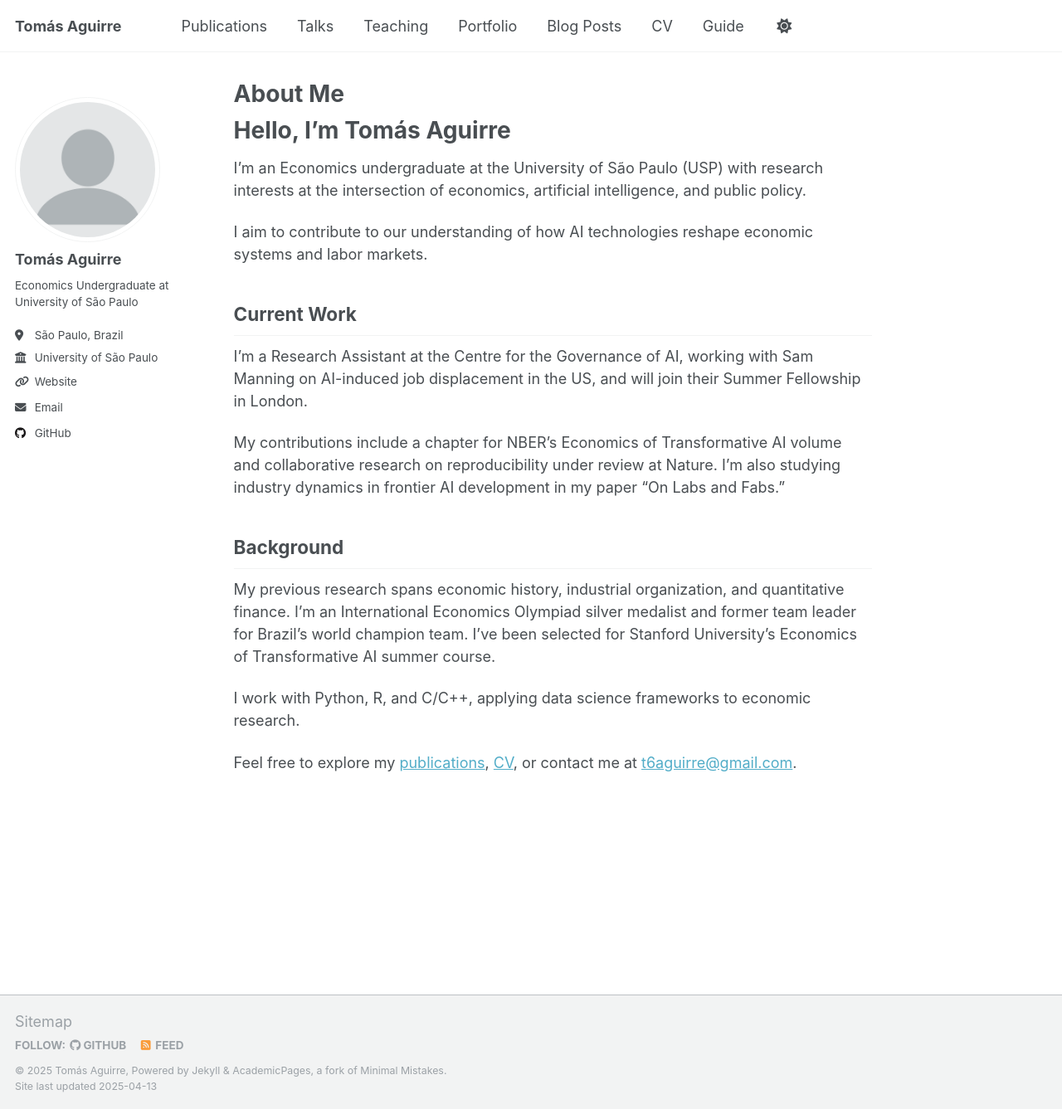
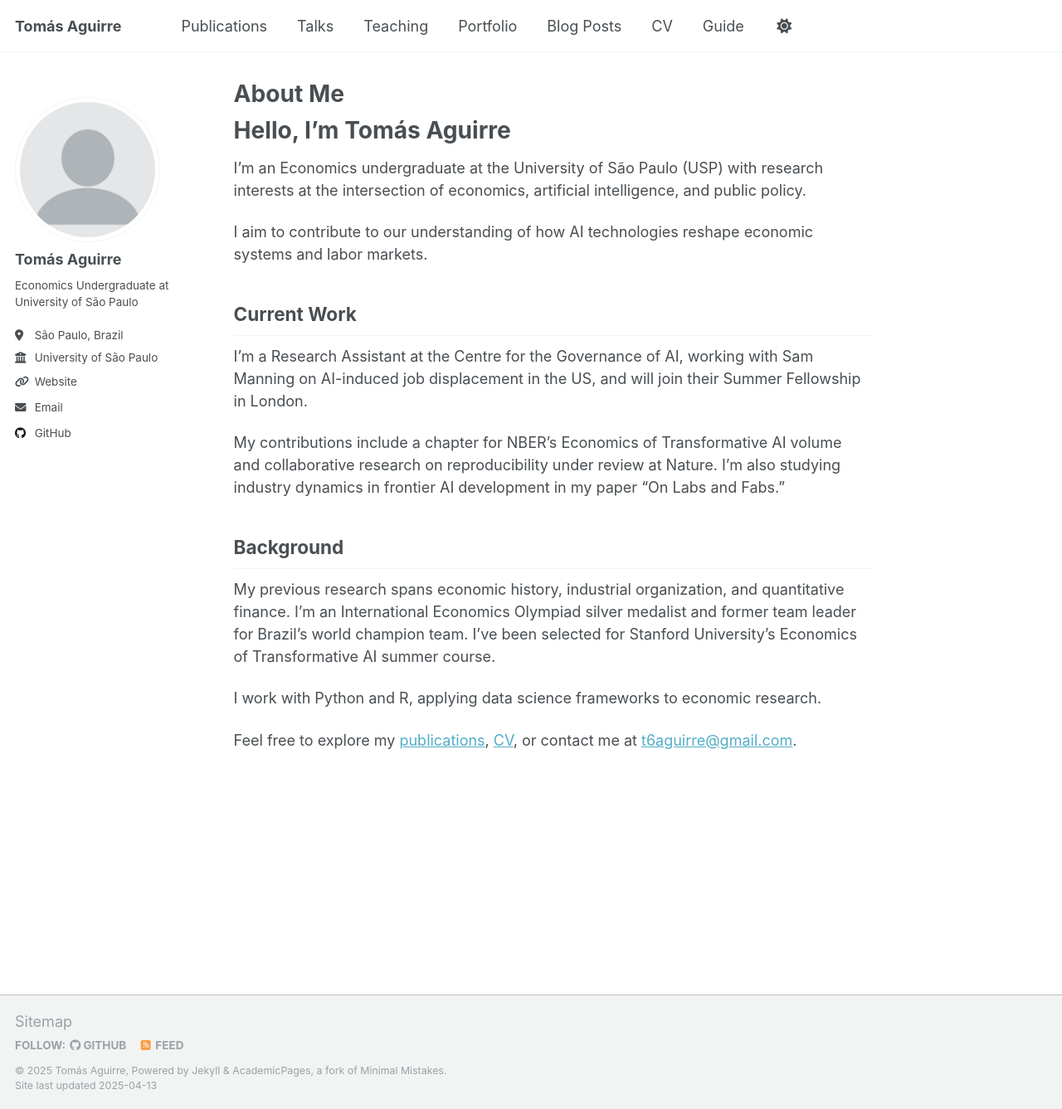
Before and after one commit to t6aguirre/t6aguirre.github.io, a Jekyll site: the page built from _pages/about.md, in a window 1280 px wide and 1337 px high. Shown: the whole window at 83% size. Built offline with Jekyll 4.4.1, drawn with Linux system fonts in a browser that asks for light colours.

```diff
--- a/_pages/about.md
+++ b/_pages/about.md
@@ -21,6 +21,6 @@ My contributions include a chapter for NBER's Economics of Transformative AI vol
 ## Background
 My previous research spans economic history, industrial organization, and quantitative finance. I'm an International Economics Olympiad silver medalist and former team leader for Brazil's world champion team. I've been selected for Stanford University's Economics of Transformative AI summer course.
 
-I work with Python, R, and C/C++, applying data science frameworks to economic research.
+I work with Python and R, applying data science frameworks to economic research.
 
 Feel free to explore my [publications](/publications/), [CV](/cv/), or contact me at [t6aguirre@gmail.com](mailto:t6aguirre@gmail.com).
```
